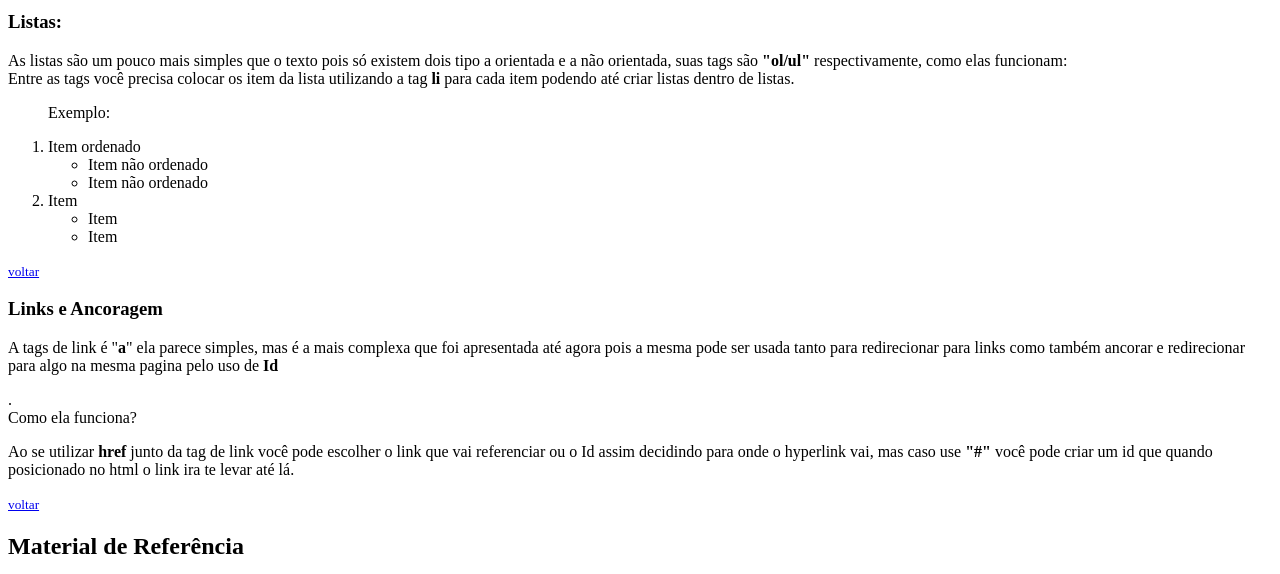
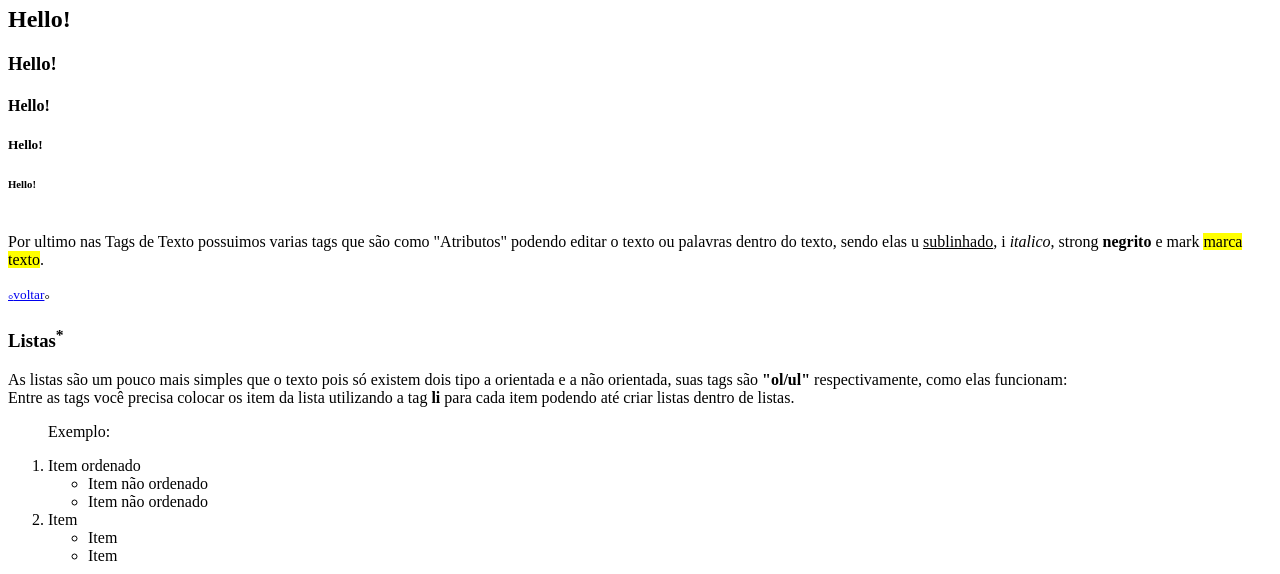
Before and after one commit to Kyezzer/dio-html-exercise, a plain HTML site: page index.html in a window 1280 px wide. Shown: the part 377-951 px from the top of the page. Drawn offline with Linux system fonts and the light colour scheme.

Commit message:
Correções

```diff
--- a/index.html
+++ b/index.html
@@ -17,16 +17,22 @@
 </ul>
 
 <br>
-<h3 id="Textos">Tags de Texto:</h3>
+<h3 id="Textos">Tags de Texto<sup>*</sup></h3>
 <p>As tags de texto como o proprio nome diz são tags utilizadas para exibir textos, porem cada uma delas executa essa função de forma diferente.
     A primeira Tag aprendida é a <strong>"p"</strong> ela é a tag parágrafo, onde todo texto escrito é inserido em um único parágrafo. <br>
-    Também temos as tags <strong>h1-h6</strong> que podem ser entendidas como títulos onde a numeração indica o tamanho da fonte, <br>
+    Também temos as tags <strong>h1-h6</strong> que podem ser entendidas como títulos onde a numeração indica o tamanho da fonte. Segue exemplo abaixo: <br>
+<h1>Hello!</h1>
+<h2>Hello!</h2>
+<h3>Hello!</h3>
+<h4>Hello!</h4>
+<h5>Hello!</h5>
+<h6>Hello!</h6> <br>
     Por ultimo nas Tags de Texto possuimos varias tags que são como "Atributos" podendo editar o texto ou palavras dentro do texto, sendo elas u <u>sublinhado</u>, i <i>italico</i>, strong <strong>negrito</strong>  e mark <mark>marca texto</mark>.  <br>
 
 </p>
-<a href="#voltar"><small>voltar</small></a>
+<a href="#voltar"><sub>°</sub><small>voltar</small></a><sub>°</sub>
 <br>
-<h3 id="Listas">Listas:</h3>
+<h3 id="Listas">Listas<sup>*</sup></h3>
 <p>As listas são um pouco mais simples que o texto pois só existem dois tipo a orientada e a não orientada, suas tags são <strong>"ol/ul"</strong> respectivamente, como elas funcionam: <br>
 Entre as tags você precisa colocar os item da lista utilizando a tag <strong>li</strong> para cada item podendo até criar listas dentro de listas. <br>
 <blockquote>Exemplo:</blockquote>
@@ -42,12 +48,12 @@ Entre as tags você precisa colocar os item da lista utilizando a tag <strong>li
         <li>Item</li>
     </ul>
 </li></ol>
-<a href="#voltar"><small>voltar</small></a>
-<h3 id="links">Links e Ancoragem</h3>
+<a href="#voltar"><sub>°</sub><small>voltar</small></a><sub>°</sub>
+<h3 id="links">Links e Ancoragem<sup>*</sup></h3>
 <p>A tags de link é "<strong>a</strong>" ela parece simples, mas é a mais complexa que foi apresentada até agora pois a mesma pode ser usada tanto para redirecionar para links como também ancorar e redirecionar para algo na mesma pagina pelo uso de <Strong>Id</Strong></p>. <br>
 Como ela funciona?
 <p>Ao se utilizar <strong>href</strong> junto da tag de link você pode escolher o link que vai referenciar ou o Id assim decidindo para onde o hyperlink vai, mas caso use <strong>"#"</strong> você pode criar um id que quando posicionado no html o link ira te levar até lá.</p>
- <a href="#voltar"><small>voltar</small></a>
+ <a href="#voltar"><sub>°</sub><small>voltar</small></a><sub>°</sub>
 
 
  <h2>Material de Referência</h2>
```
